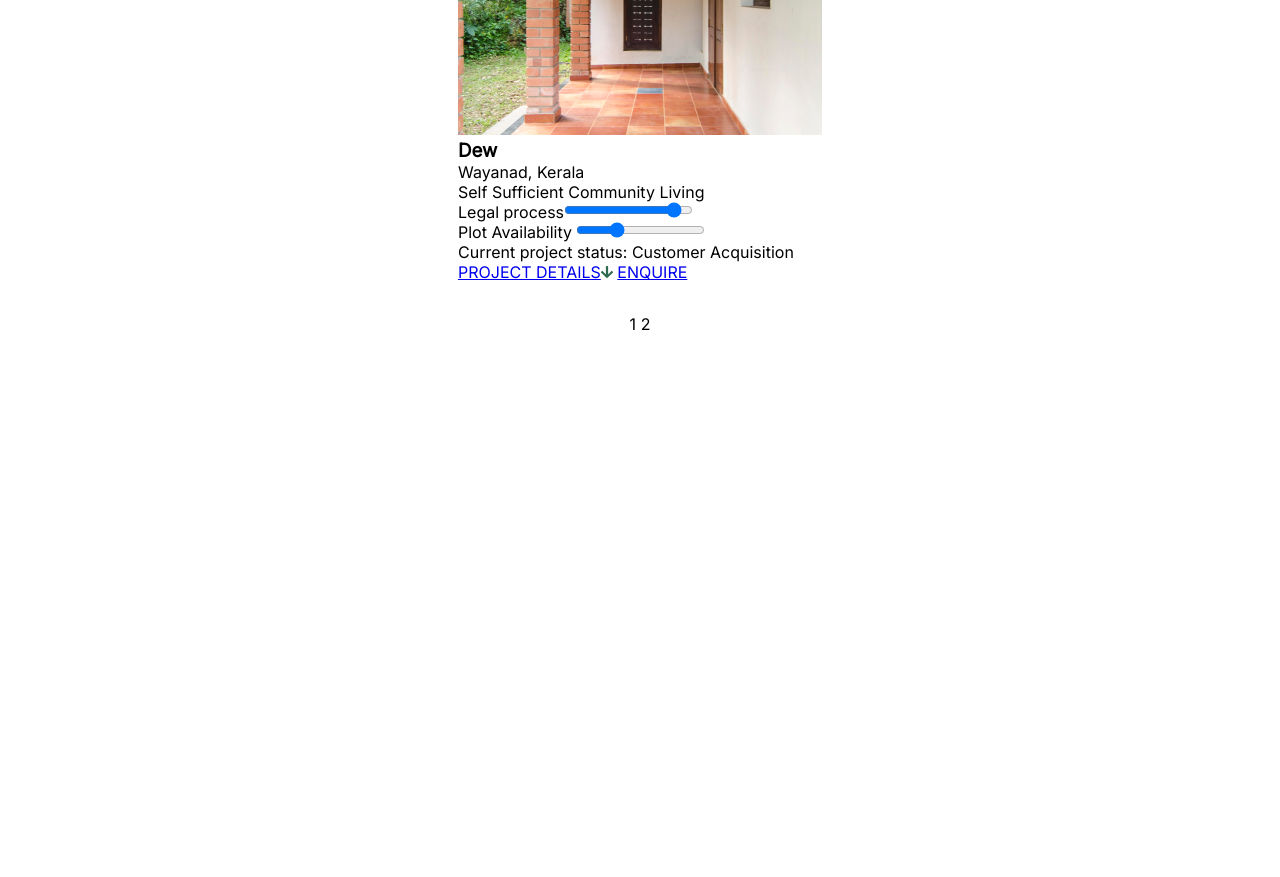
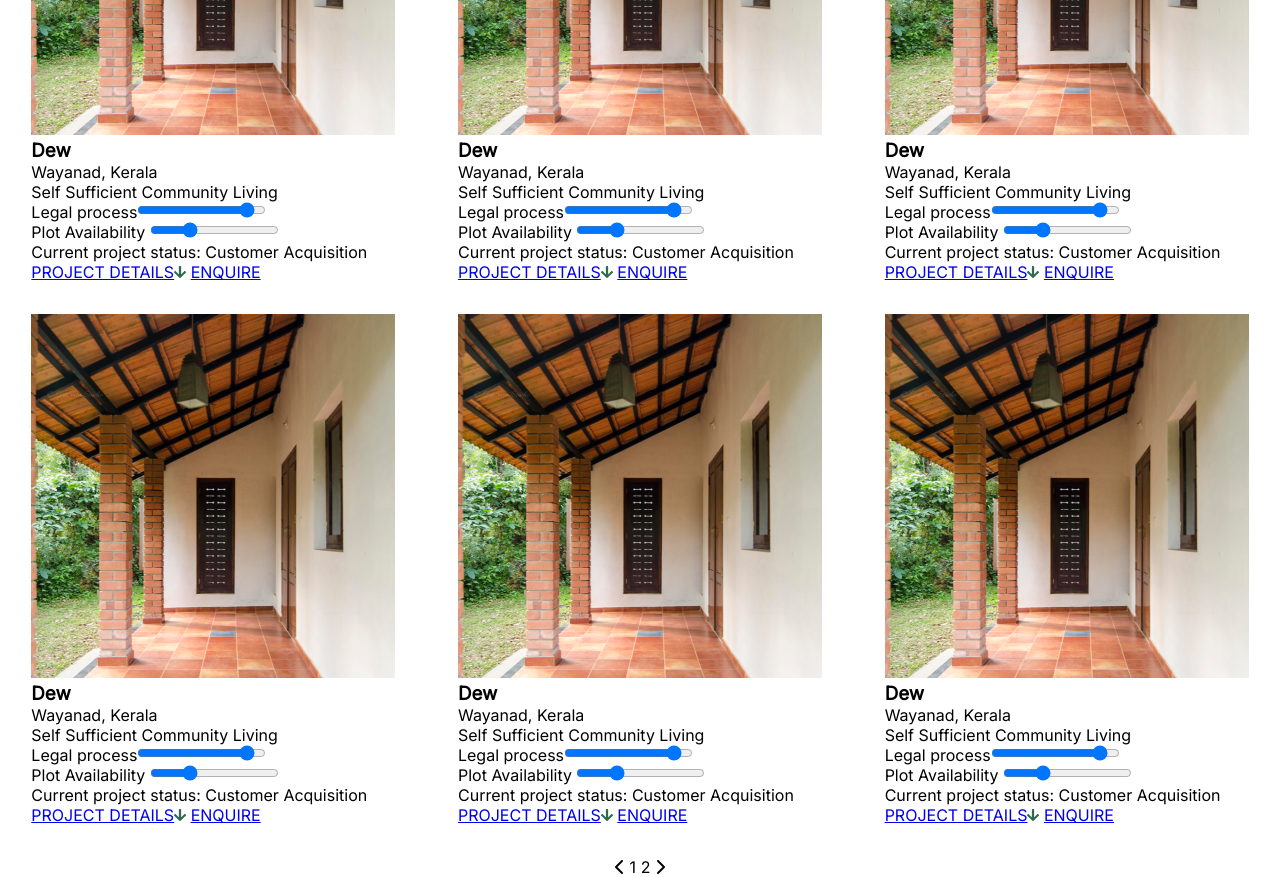
Before and after one commit to sajir-dev/blooms-website, a plain HTML site: page RealEstate/realEstateListing.html in a window 1280 px wide. Shown: the part 820-1697 px from the top of the page. Before the commit the page ends 1154 px from the top, so only its background shows below. Drawn offline with Linux system fonts and the light colour scheme.

Commit message:
UI for working on pagenation - murugesh

```diff
--- a/RealEstate/data.json
+++ b/RealEstate/data.json
@@ -133,6 +133,56 @@
                 "property-type": "Self Sufficient Community Living",
                 "plot-availability": "2",
                 "current-project-status": "Customer Acquisition"
+            },
+            {
+                "property-name": "Dew",
+                "property-place":"Wayanad",
+                "property-state":"Kerala",
+                "property-image": "img/item-5.png",
+                "legal-status": "90",
+                "property-type": "Self Sufficient Community Living",
+                "plot-availability": "2",
+                "current-project-status": "Customer Acquisition"
+            },
+            {
+                "property-name": "Dew",
+                "property-place":"Wayanad",
+                "property-state":"Kerala",
+                "property-image": "img/item-5.png",
+                "legal-status": "90",
+                "property-type": "Self Sufficient Community Living",
+                "plot-availability": "2",
+                "current-project-status": "Customer Acquisition"
+            },
+            {
+                "property-name": "Dew",
+                "property-place":"Wayanad",
+                "property-state":"Kerala",
+                "property-image": "img/item-5.png",
+                "legal-status": "90",
+                "property-type": "Self Sufficient Community Living",
+                "plot-availability": "2",
+                "current-project-status": "Customer Acquisition"
+            },
+            {
+                "property-name": "Dew",
+                "property-place":"Wayanad",
+                "property-state":"Kerala",
+                "property-image": "img/item-5.png",
+                "legal-status": "90",
+                "property-type": "Self Sufficient Community Living",
+                "plot-availability": "2",
+                "current-project-status": "Customer Acquisition"
+            },
+            {
+                "property-name": "Dew",
+                "property-place":"Wayanad",
+                "property-state":"Kerala",
+                "property-image": "img/item-5.png",
+                "legal-status": "90",
+                "property-type": "Self Sufficient Community Living",
+                "plot-availability": "2",
+                "current-project-status": "Customer Acquisition"
             }
 
         ]
--- a/RealEstate/realEstateListing.html
+++ b/RealEstate/realEstateListing.html
@@ -76,13 +76,14 @@
 
     <div class="pagination">
         <div>
-            <span class="left-arrow"></span>
+            <span class="left-arrow"><i class="fas fa-chevron-left"></i></span>
             <span class="page-1 active">1</span>
             <span class="page-2">2</span>
-            <span class="right-arrow"></span>
+            <span class="right-arrow"><i class="fas fa-chevron-right"></i></span>
         </div>
     </div>
     </div>
+    <script src="https://kit.fontawesome.com/a076d05399.js"></script>
     <script src="appListing.js"></script>
 </body>
 
```
